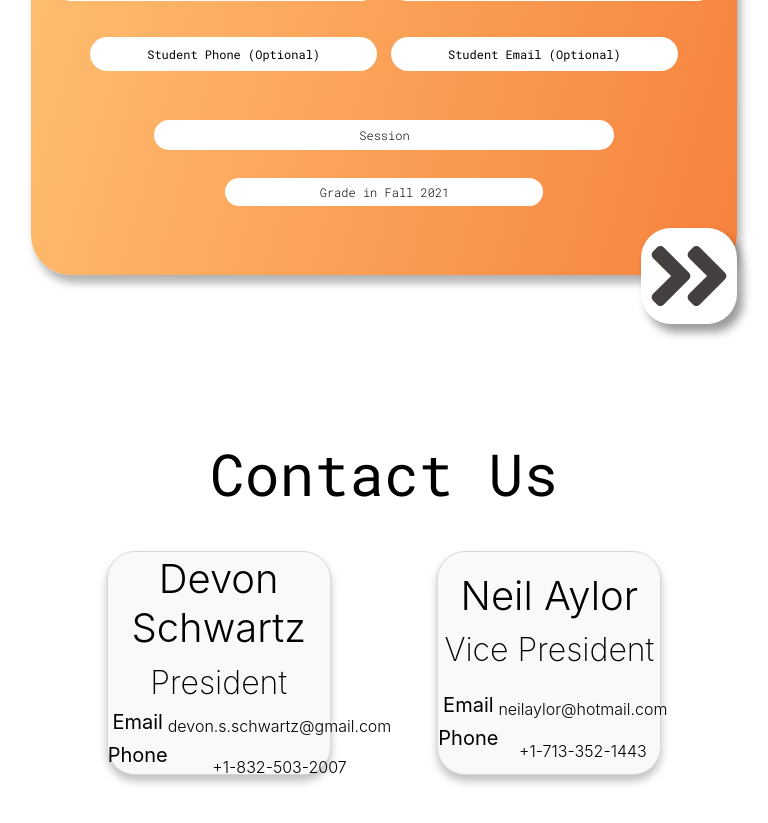
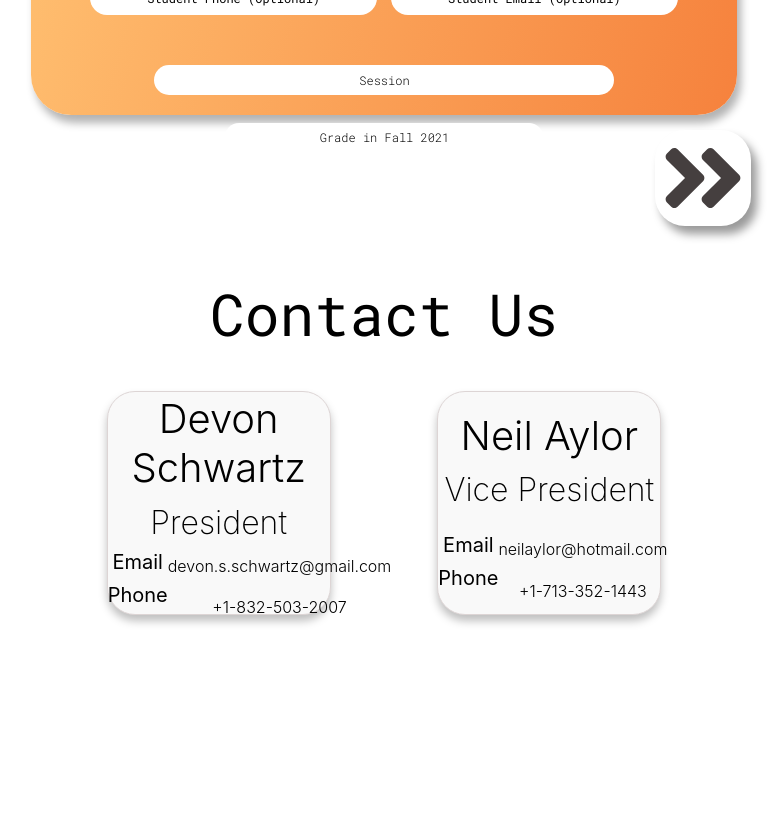
Before and after one commit to letscodesb/website, a React (Create React App) app: page / in a window 768 px wide. Shown: the part 3680-4503 px from the top of the page. After the commit the page ends 4375 px from the top, so only its background shows below. Built offline with nearby package versions, Linux system fonts and the light colour scheme.

Commit message:
mobile styling

```diff
--- a/src/components/signup-section/signup-section.css
+++ b/src/components/signup-section/signup-section.css
@@ -94,7 +94,7 @@ select {
 }
 
 #button-section {
-  height: 50px;
+  height: 1px;
 
   display: flex;
   flex-direction: row-reverse;
@@ -181,16 +181,16 @@ select {
   }
 
   #submit-button {
-    margin: 0;
-    margin-right: -3%;
+
     height: 15vh;
     width: 40%;
+    margin-top: 5%;
   }
 } /* max-width 640px, mobile-only styles, use when QAing mobile issues */
 
 @media only screen and (min-device-width: 768px) and (max-device-width: 1024px) and (orientation: portrait) {
   #signup-section {
-    height: 70vh;
+    height: 50vh;
   }
   .form-input,
   .form-input::placeholder {
@@ -200,8 +200,7 @@ select {
   #submit-button {
     width: 12vh;
     height: 12vh;
-    margin: 0;
-    padding: 0;
+    margin-top: -6%;
   }
 }
 
--- a/src/components/team-section/card.css
+++ b/src/components/team-section/card.css
@@ -90,15 +90,14 @@
   }
 
   .team-card-bio-section {
-    font-size: 0.85em;
-
+    font-size: 0.95em;
   }
 
   .team-card-bio-section.medium {
-    font-size:0.8em;
+    font-size:0.9em;
   }
 
   .team-card-bio-section.long {
-    font-size: 0.65em;
+    font-size: 0.8em;
   }
 } /* max-width 640px, mobile-only styles, use when QAing mobile issues */
```
